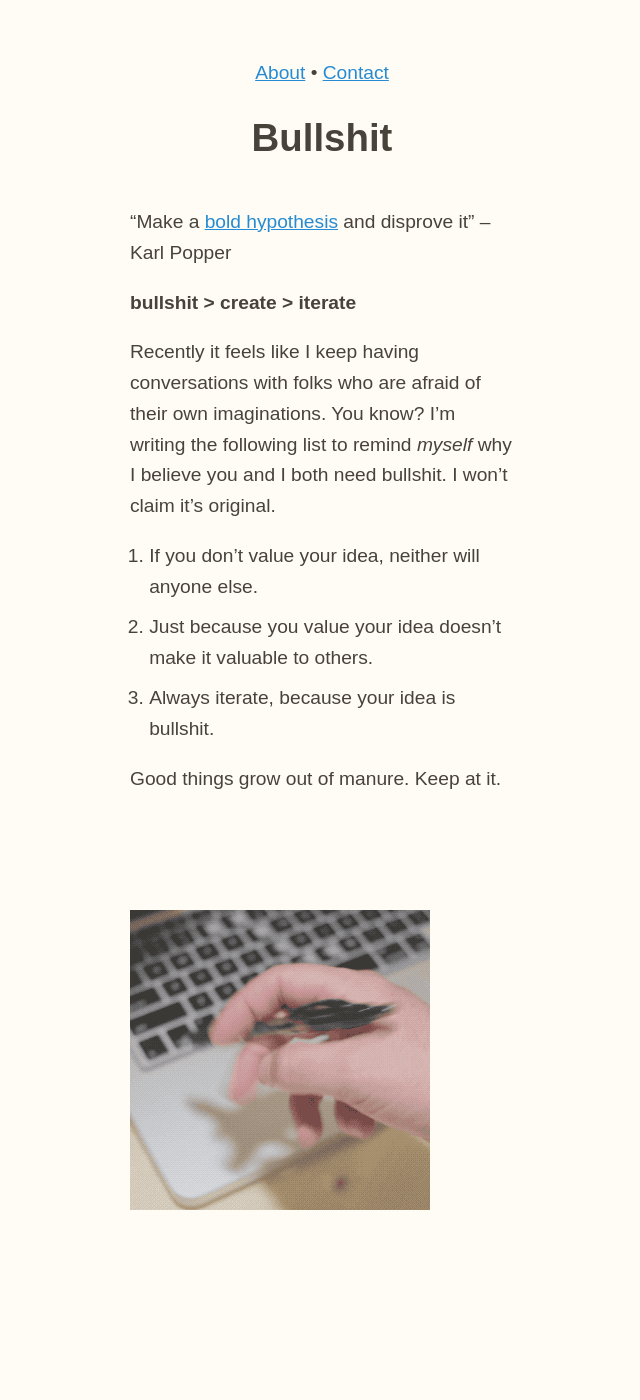
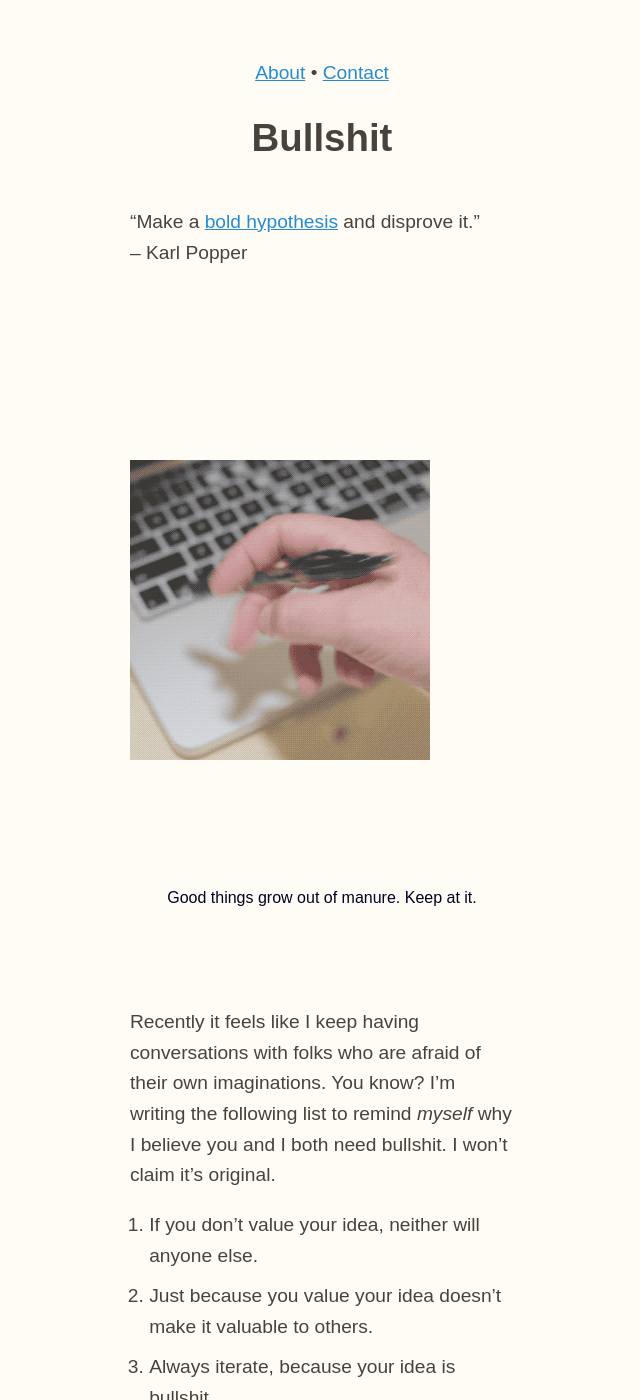
Before and after one commit to zachmccabe/zachmccabe.github.io, a Jekyll site: the page built from bullshit.md, in a window 1280 px wide and 1400 px high. Shown: the whole window, without its empty margins (318-958 px from the left). Built offline with Jekyll 4.4.1, drawn with Linux system fonts in a browser that asks for light colours; some of the changed text lies outside the part shown.

Commit message:
Update bullshit.md

```diff
--- a/bullshit.md
+++ b/bullshit.md
@@ -8,9 +8,9 @@
 ---
 
 
-"Make a [bold hypothesis](https://en.wikipedia.org/wiki/Bold_hypothesis) and disprove it" – Karl Popper
+"Make a [bold hypothesis](https://en.wikipedia.org/wiki/Bold_hypothesis) and disprove it."<br />– Karl Popper
 
-**bullshit > create > iterate**
+{% include figure.html src="https://www.zachmccabe.com/assets/viz/pen-flip-300.gif" alt="Twirling a pen" caption="Good things grow out of manure. Keep at it." %}
 
 Recently it feels like I keep having conversations with folks who are afraid of their own imaginations. You know? I'm writing the following list to remind *myself* why I believe you and I both need bullshit. I won't claim it’s original.
 
@@ -18,6 +18,4 @@
 2. Just because you value your idea doesn't make it valuable to others.
 3. Always iterate, because your idea is bullshit.
 
-Good things grow out of manure. Keep at it.
-
-![Twirling a pen](https://www.zachmccabe.com/assets/viz/pen-flip-300.gif)
+In my head, the cycle works like this: **bullshit > create > iterate**.
```
